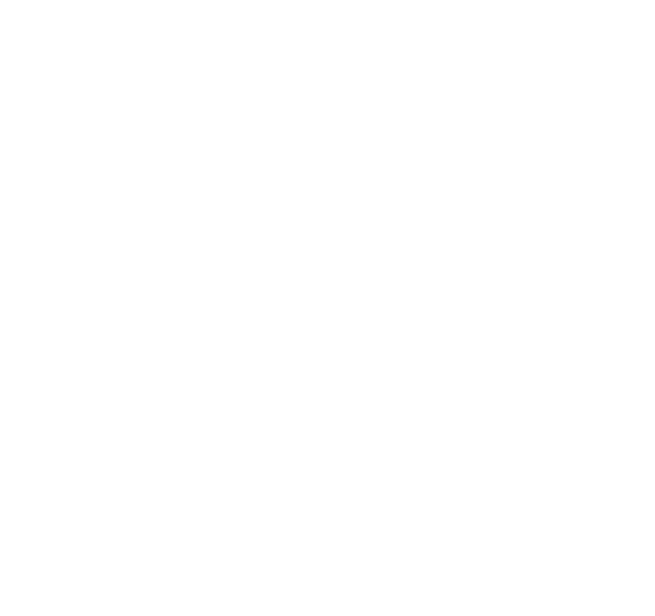
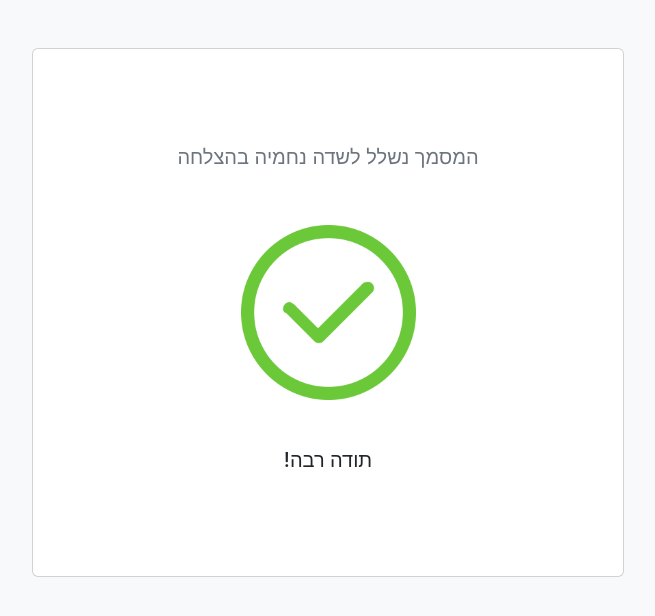
Before and after one commit to MarwanTahaCS/sdenhemya-new-client, a React (Create React App) app: page /success in a window 1280 px wide. Before the commit this address had no page. Shown: the top 616 px of the page, without its empty margins (312-967 px from the left). Built offline with nearby package versions, Linux system fonts and the light colour scheme; a web font is replaced by a local one.

Commit message:
add success page

```diff
--- a/src/components/App.jsx
+++ b/src/components/App.jsx
@@ -3,6 +3,7 @@
 import { BrowserRouter as Router, Route, Routes } from 'react-router-dom';
 import Axios from "axios";
 import Fillable from "./Fillable";
+import SentPage from "./SentPage";
 
 export default function App(props) {
 
@@ -39,103 +40,7 @@
 
   }
 
-  // function updateData(note) {
-  //   console.log("in update class")
-  //   Axios.post(`${localUrl}update`, note)
-  //     .then((res) => {
-  //       console.log(res);
-  //     })
-  //     .catch((err) =>
-  //       console.log(err)
-  //     );
-  // }
 
-  // var organization = {
-  //   managerPhoneNumber: "0543257745",
-  //   orgDetails: {
-  //     organizationName: "",
-  //     orgLogo: "",
-  //     logoID: "",
-  //     staff: [
-  //       {
-  //         position: "manager",
-  //         name: "",
-  //         phoneNumber: "",
-  //         email: ""
-  //       },
-  //       {
-  //         position: "secretary",
-  //         name: "",
-  //         phoneNumber: "",
-  //         email: ""
-  //       },
-  //       {
-  //         position: "security manager",
-  //         name: "",
-  //         phoneNumber: "",
-  //         email: ""
-  //       }
-  //     ],
-  //   },
-  //   digitalPayment: {
-  //     iswanted: false,
-  //     details: {
-  //       accountNumber: "",
-  //       branchID: "",
-  //       bankName: "",
-  //     },
-  //   },
-  //   classes: {
-  //     numberOfClasses: 1,
-  //     classes: [{
-  //       className: "",
-  //       classLocation: "",
-  //       staff: {
-  //         teachers: [
-  //           {
-  //             name: "",
-  //             phoneNumber: "",
-  //           }
-  //         ],
-  //         assistants: [
-  //           {
-  //             name: "",
-  //             phoneNumber: "",
-  //           }
-  //         ],
-  //       },
-  //       classAgeGroup: "6-36-months",
-  //       workDays: [false, false, false, false, false, false, false],
-  //       startOfDay: "08:00",
-  //       endOfDay: "13:30",
-  //       longDay: {
-  //         isLongDay: false,
-  //         staff: {
-  //           teachers: [{
-  //             name: "",
-  //             phoneNumber: "",
-  //           }],
-  //           assistants: [{
-  //             name: "",
-  //             phoneNumber: "",
-  //           }],
-  //         },
-  //         startOfLongDayHours: "13:30",
-  //         endOfLongDayHours: "15:00",
-  //       },
-  //     }],
-  //   },
-  // };
-
-  // function getDefaultOrg() {
-  //   let defaultOrg = organization;
-  //   defaultOrg.managerPhoneNumber = managerPhoneNumber;
-  //   return defaultOrg;
-  // }
-
-  // function getNewManagerPhoneNumber(newPhoneNumber) {
-  //   setManagerPhoneNumber(newPhoneNumber);
-  // }
 
   var documentData = {
     day: "",
@@ -213,7 +118,9 @@
           <Route exact path="/" element={<div>
               {<Fillable documentData={documentData} saveData={saveData} />}
           </div>} />
-          {/* <Route path="/success" element={<SentPage t={t} />} /> */}
+          <Route path="/success" element={
+            <SentPage />
+          } />
         </Routes>
       </Router>
 
--- a/src/components/Fillable.jsx
+++ b/src/components/Fillable.jsx
@@ -51,7 +51,7 @@
         // PDF Modification
         // modifyPdf();
 
-        //navigate('/success');
+        navigate('/success');
 
     }
 
--- /dev/null
+++ b/src/components/SentPage.jsx
@@ -0,0 +1,24 @@
+import * as React from "react";
+
+const SentPage = (props) => {
+  return (
+    <div className="success p-5">
+      <section class="py-5 text-center container card w-50">
+        <div class="row py-lg-5">
+        <h5 class="lead text-muted">
+                המסמך נשלל לשדה נחמיה בהצלחה
+            </h5>
+          <div class="col-lg-6 col-md-8 mx-auto">
+            <img className="img-fluid p-5" src="success-35.png"></img>
+
+            <h5 class=" ">
+              תודה רבה!
+            </h5>
+          </div>
+        </div>
+      </section>
+    </div>
+  );
+};
+
+export default SentPage;
```
